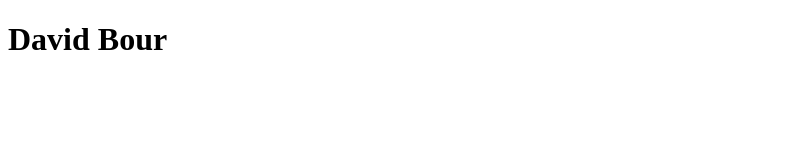
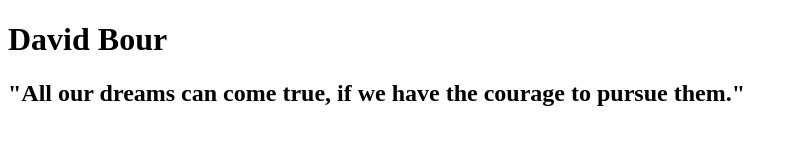
Before and after one commit to david-bour/portfolio, an Astro site in the folder davidbour/: page / in a window 1280 px wide. Shown: the whole page, without its empty margins (0-798 px from the left). Built offline with nearby package versions, Linux system fonts and the light colour scheme; Astro itself is replaced by a stand-in of ours.

Commit message:
- chore: bump

```diff
--- a/davidbour/src/pages/index.astro
+++ b/davidbour/src/pages/index.astro
@@ -11,5 +11,6 @@
 	</head>
 	<body>
 		<h1>David Bour</h1>
+		<h2>"All our dreams can come true, if we have the courage to pursue them."</h2>
 	</body>
 </html>
```
